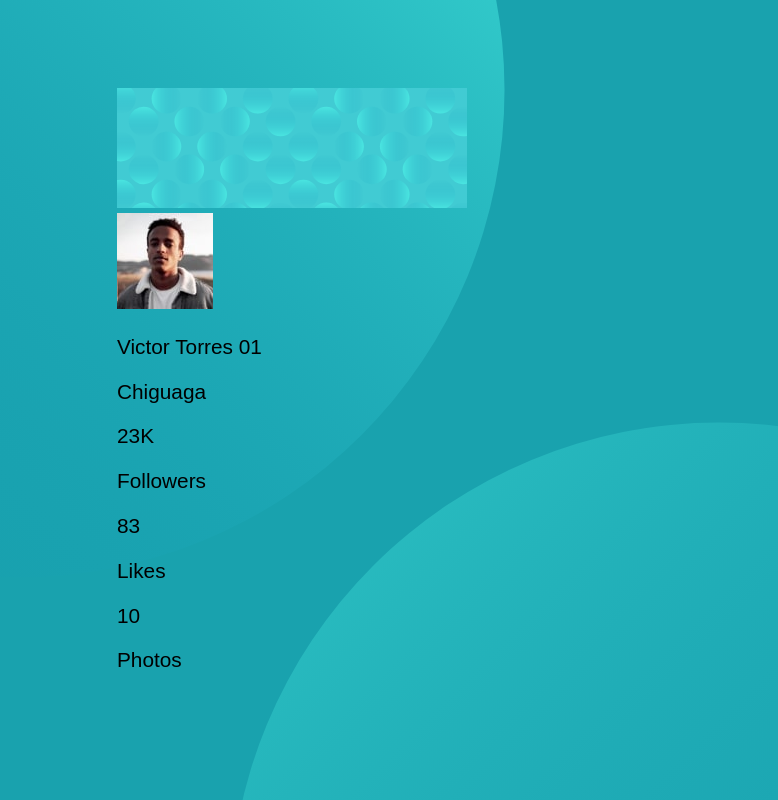
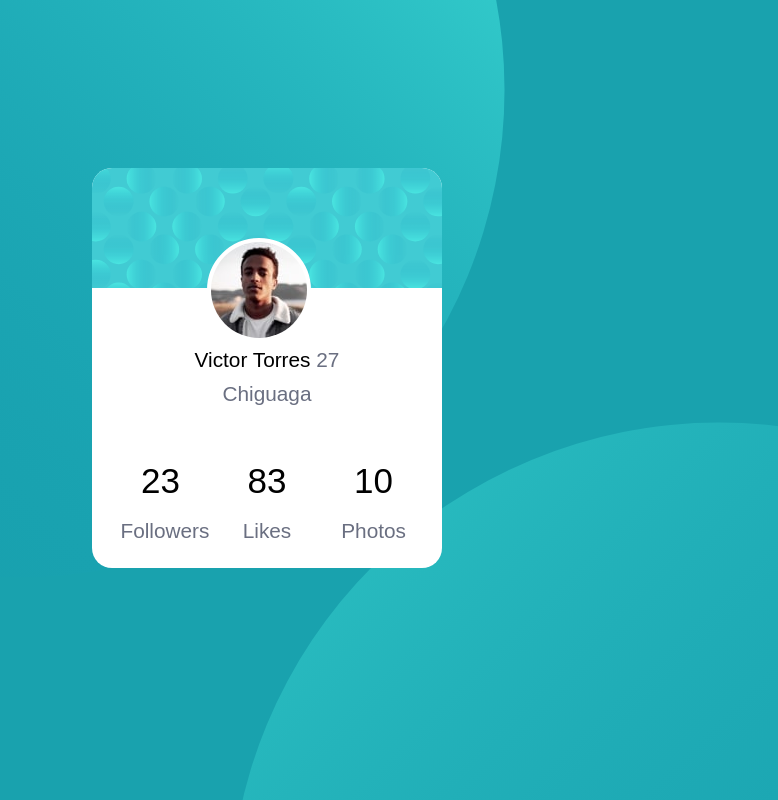
Before and after one commit to Paola-Arce/Proyectos-Propios, a plain HTML site: page index.html in a window 1280 px wide. Shown: the top 800 px of the page, without its empty margins (373-1151 px from the left). Drawn offline with Linux system fonts and the light colour scheme.

Commit message:
second commit practice CSS

```diff
--- a/index.html
+++ b/index.html
@@ -17,21 +17,21 @@
     <article class="card">
 
         <header class="card_header">
-            <img src="imagen/card-pattern.svg" alt="pattern-card" />
-            <img src="imagen/victor.jpg" alt="profiel-image" />
+            <img src="imagen/card-pattern.svg" alt="pattern-card" class="card_header-imagen"/>
+            <img src="imagen/victor.jpg" alt="profile-imagen" class="card_header-porfile" />
         </header>
 
         <section class="card_body">
 
             <p class="card_text"> Victor Torres
-                <span class="card_text card_text--light">01</span>
+                <span class="card_text card_text--light">27</span>
             </p>
             <p class="card_text card_text--light">Chiguaga</p>
         </section>
 
         <footer class="card_footer">
             <div class="card_stats">
-                <p class="card_number">23K</p>
+                <p class="card_number">23</p>
                 <p class="card_text card_text--light"> Followers</p>
             </div>
             <div class="card_stats">
--- a/style.css
+++ b/style.css
@@ -26,9 +26,71 @@ body{
 
 .card{
     position: relative;
-    top: 10vh;
-    width: 300px;
-    height: 350px;
+    top: 20vh;
+    width: 350px;
+    height: 400px;
     margin-left: auto;
     margin-right: auto;
+    background-color: #fff;
+    border-radius: 20px;
+    overflow:hidden ;
 }
+
+.card_header{
+    position: relative;
+    height: 150px;
+    text-align: center;
+}
+
+.card_header-imagen{
+    position: absolute;
+    top: 0;
+    left: 0;
+    width: 100%;
+}
+
+.card_header-porfile{
+    position: absolute;
+    top:70px;
+    left:115px;
+    border-radius: 50%;
+    border:4px solid #fff;
+    background-color:#fff;
+}
+
+.card_body{
+    position: absolute;
+    top: 180px;
+    width:100%;
+    height: 100%;
+    text-align: center;
+    border-bottom: 5px solid rgb(0 0 0 / 0.5);
+}
+
+.card_text{
+    margin: 0;
+    margin-bottom: 0.5em;
+}
+.card_footer{
+    position: absolute;
+    bottom: 15px;
+    width: 100%;
+    text-align: center;
+}
+
+.card_stats{
+    display: inline-block;
+    margin: 0 0.5em;
+    width: 80px;
+    text-align: center;
+}
+
+.card_text--light{
+    color:hsl(227, 10%, 46%);
+}
+
+.card_number{
+    margin-bottom: 0.5em;
+    font-size: 35px;
+
+}
```
